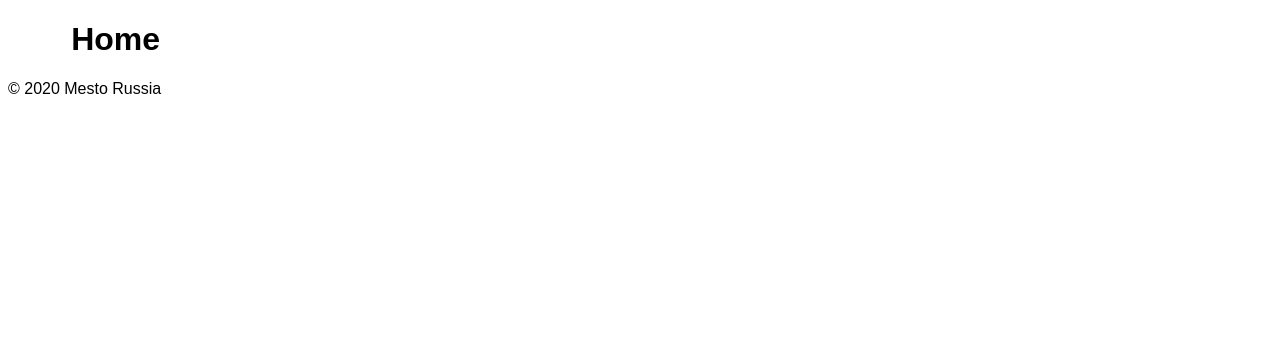
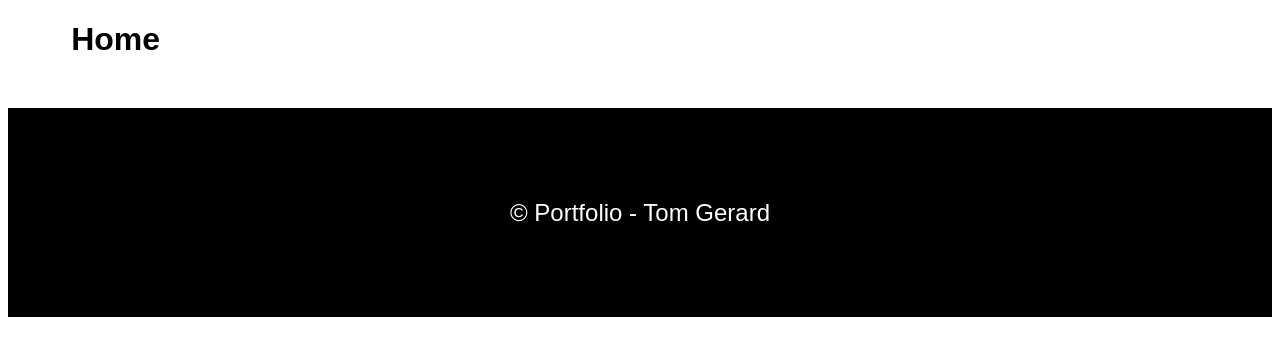
Before and after one commit to TomG33-dev/P12, a React (Vite) app: page / in a window 1280 px wide. Shown: the top 356 px of the page. Built offline with nearby package versions, Linux system fonts and the light colour scheme.

Commit message:
Implantation du footer

```diff
--- a/src/components/Footer/Footer.jsx
+++ b/src/components/Footer/Footer.jsx
@@ -1,13 +1,10 @@
-
-
+import "./footer.scss"
 
 function Footer() {
   return (
-    <footer className="footer">
-      <div className="footer__container">
-        <p className="footer__text">© 2020 Mesto Russia</p>
-      </div>
-    </footer>
+    <div className="footer">
+      <p>© Portfolio - Tom Gerard</p>
+    </div>
   );
 }
 
--- a/src/components/Footer/footer.scss
+++ b/src/components/Footer/footer.scss
@@ -0,0 +1,21 @@
+.footer {
+    background-color: black;
+    height: 209px;
+    display: flex;
+    justify-content: center;
+    align-items: center;
+    flex-direction: column;
+    margin-top: 50px;
+    position: sticky;
+
+    p {
+        color: white;
+        font-size: 24px;
+        text-align: center;
+        white-space: pre-wrap;
+
+        @media (max-width: 768px) {
+            white-space: normal;
+        }
+    }
+}
--- a/src/pages/Error/Error.jsx
+++ b/src/pages/Error/Error.jsx
@@ -1,4 +1,3 @@
-
 import "./error.scss"
 import {Link} from "react-router-dom"
 
```
